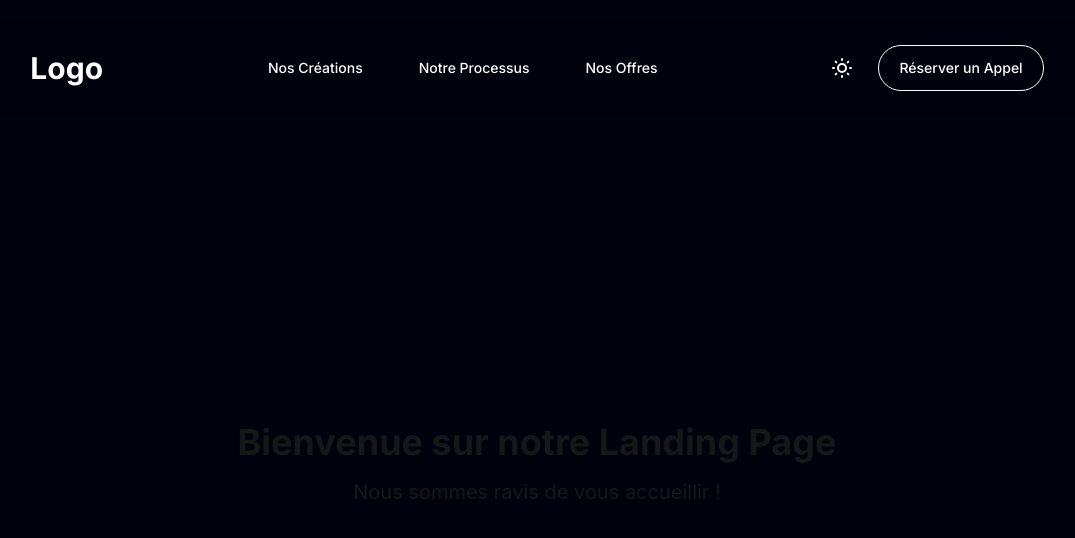
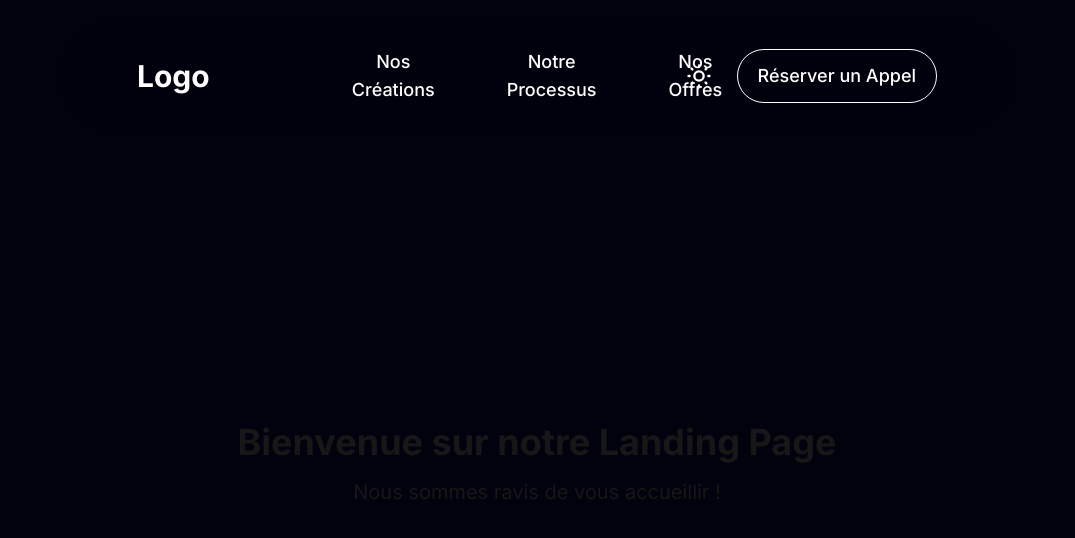
Before and after one commit to ConfvsioDev/swaft-landing-final, a Next.js app: page / in a window 1280 px wide. Shown: the top 538 px of the page, without its empty margins (103-1178 px from the left). Built offline with nearby package versions, Linux system fonts and the light colour scheme.

Commit message:
Navbar Final

```diff
--- a/src/components/Navbar.tsx
+++ b/src/components/Navbar.tsx
@@ -5,32 +5,39 @@ import Link from 'next/link';
 import { useTheme } from 'next-themes';
 import { motion } from 'framer-motion';
 
+// Liens de navigation
 const NavLink: React.FC<{ href: string; children: React.ReactNode }> = ({ href, children }) => {
     const { theme } = useTheme();
     return (
         <Link
             href={href}
-      className={`${
+            className={`relative text-center px-5 py-3 rounded-full text-lg font-medium transition-all duration-300 ${
+                theme === 'dark' ? 'text-white' : 'text-[#01020E]'
+            }`}
+        >
+            <span className={`absolute inset-0 rounded-full transition-all duration-300 opacity-0 group-hover:opacity-60 z-0 ${
                 theme === 'dark'
-          ? 'text-white hover:text-gray-300'
-          : 'text-[#01020E] hover:text-gray-600'
-      } text-center px-3 py-2 rounded-md text-sm font-medium`}
-    >
-      {children}
+                    ? 'bg-gradient-to-r from-[#0B0732] to-[#0B0732]'
+                    : 'bg-gradient-to-r from-[#E5E2FA] to-[#E5E2FA]'
+            }`} />
+            <span className="relative z-10">{children}</span>
         </Link>
     );
 };
 
+// Navbar
 const Navbar: React.FC = () => {
     const [isVisible, setIsVisible] = useState(true);
     const { theme, setTheme } = useTheme();
     const [isMobileMenuOpen, setIsMobileMenuOpen] = useState(false);
     const [mounted, setMounted] = useState(false);
 
+    // Vérifie si le composant est monté
     useEffect(() => {
         setMounted(true);
     }, []);
 
+    // Gère la visibilité de la barre de navigation lors du défilement
     useEffect(() => {
         const handleScroll = () => {
             const currentScrollY = window.pageYOffset;
@@ -44,9 +51,9 @@ const Navbar: React.FC = () => {
     if (!mounted) return null;
 
     return (
-    <div className="fixed w-full z-50 flex justify-center pt-5">
+        <div className="fixed w-full z-50 pt-5">
             <motion.nav
-        className={`w-11/12 max-w-7xl ${
+                className={`w-full max-w-[75%] mx-auto ${
                     theme === 'dark' ? 'bg-[#01020E]' : 'bg-[#F2F2F2]'
                 } bg-opacity-90 rounded-full`}
                 initial={{ opacity: 0, y: -100 }}
@@ -54,32 +61,33 @@ const Navbar: React.FC = () => {
                 transition={{ duration: 0.3 }}
             >
                 <div className="px-8 sm:px-10 lg:px-20">
-          <div className="flex items-center justify-between h-24">
+                    <div className="flex items-center justify-between h-28 relative">
+                        {/* Logo */}
                         <div className="flex-shrink-0">
                             <Link href="/" className={`text-3xl font-bold ${theme === 'dark' ? 'text-white' : 'text-[#01020E]'}`}>
                                 Logo
                             </Link>
                         </div>
 
-            <div className="hidden md:flex flex-grow justify-center">
-              <div className="flex items-center space-x-8">
+                        {/* Liens */}
+                        <div className="absolute left-1/2 transform -translate-x-1/2 flex items-center space-x-8">
                             <NavLink href="/creations">Nos Créations</NavLink>
                             <NavLink href="/processus">Notre Processus</NavLink>
                             <NavLink href="/offres">Nos Offres</NavLink>
                         </div>
-            </div>
 
+                        {/* Boutons à droite */}
                         <div className="flex items-center space-x-4">
                             <button
                                 onClick={() => setTheme(theme === 'dark' ? 'light' : 'dark')}
-                className={`p-2 rounded-md ${theme === 'dark' ? 'text-white hover:bg-gray-700' : 'text-[#01020E] hover:bg-gray-300'}`}
+                                className={`p-2 rounded-md ${theme === 'dark' ? 'text-white' : 'text-[#01020E]'}`}
                             >
                                 {theme === 'dark' ? (
-                  <svg className="w-6 h-6" fill="none" stroke="currentColor" viewBox="0 0 24 24" xmlns="http://www.w3.org/2000/svg">
+                                    <svg className="w-7 h-7" fill="none" stroke="currentColor" viewBox="0 0 24 24" xmlns="http://www.w3.org/2000/svg">
                                         <path strokeLinecap="round" strokeLinejoin="round" strokeWidth={2} d="M12 3v1m0 16v1m9-9h-1M4 12H3m15.364 6.364l-.707-.707M6.343 6.343l-.707-.707m12.728 0l-.707.707M6.343 17.657l-.707.707M16 12a4 4 0 11-8 0 4 4 0 018 0z" />
                                     </svg>
                                 ) : (
-                  <svg className="w-6 h-6" fill="none" stroke="currentColor" viewBox="0 0 24 24" xmlns="http://www.w3.org/2000/svg">
+                                    <svg className="w-7 h-7" fill="none" stroke="currentColor" viewBox="0 0 24 24" xmlns="http://www.w3.org/2000/svg">
                                         <path strokeLinecap="round" strokeLinejoin="round" strokeWidth={2} d="M20.354 15.354A9 9 0 018.646 3.646A9.003 9.003 0 0012 21a9.003 9.003 0 008.354-5.646z" />
                                     </svg>
                                 )}
@@ -90,16 +98,17 @@ const Navbar: React.FC = () => {
                                     theme === 'dark'
                                         ? 'border-white text-white hover:bg-white hover:text-[#01020E]'
                                         : 'border-[#01020E] text-[#01020E] hover:bg-[#01020E] hover:text-white'
-                } transition-colors duration-300 text-sm font-medium`}
+                                } transition-colors duration-300 text-lg font-medium`}
                             >
                                 Réserver un Appel
                             </Link>
 
+                            {/* Bouton mobile */}
                             <button
                                 className="md:hidden p-2"
                                 onClick={() => setIsMobileMenuOpen(!isMobileMenuOpen)}
                             >
-                <svg className="w-6 h-6" fill="none" stroke="currentColor" viewBox="0 0 24 24" xmlns="http://www.w3.org/2000/svg">
+                                <svg className="w-7 h-7" fill="none" stroke="currentColor" viewBox="0 0 24 24" xmlns="http://www.w3.org/2000/svg">
                                     {isMobileMenuOpen ? (
                                         <path strokeLinecap="round" strokeLinejoin="round" strokeWidth={2} d="M6 18L18 6M6 6l12 12" />
                                     ) : (
@@ -112,11 +121,11 @@ const Navbar: React.FC = () => {
                 </div>
             </motion.nav>
 
+            {/* Menu mobile */}
             {isMobileMenuOpen && (
                 <div className={`md:hidden fixed top-[90px] left-0 w-full ${
                     theme === 'dark' ? 'bg-[#01020E]' : 'bg-[#F2F2F2]'
                 } bg-opacity-90 p-4`}>
-
                     <div className="flex flex-col items-center space-y-4">
                         <NavLink href="/creations">Nos Créations</NavLink>
                         <NavLink href="/processus">Notre Processus</NavLink>
--- a/tailwind.config.ts
+++ b/tailwind.config.ts
@@ -12,6 +12,11 @@ export default {
       colors: {
         background: "var(--background)",
         foreground: "var(--foreground)",
+          blue: {
+            800: '#1e3a8a', // Dark Blue
+            900: '#1e40af', // Very Dark Blue
+            // Add more shades if necessary
+          },
       },
     },
   },
```
Lines whose indentation alone changed are shown as unchanged.
